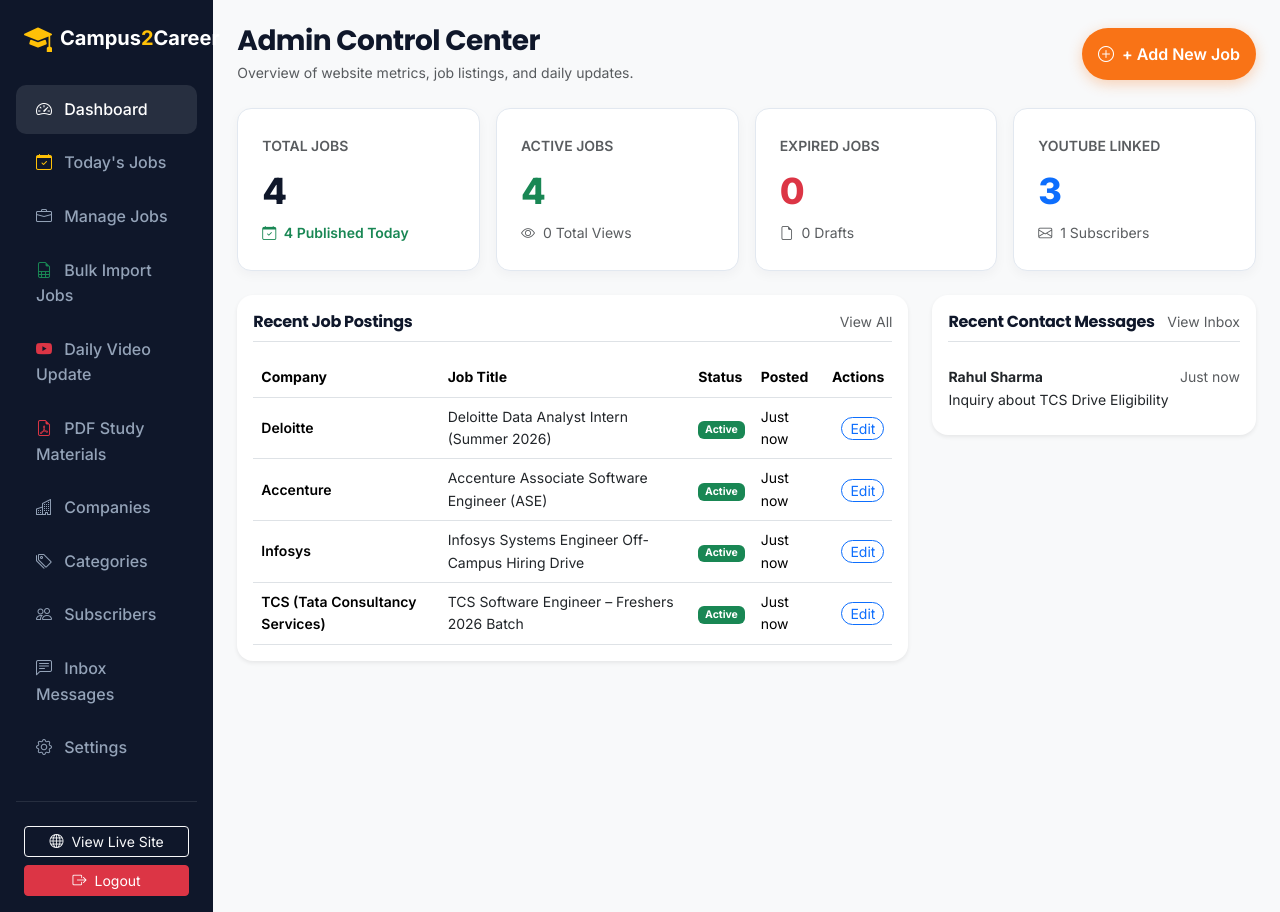
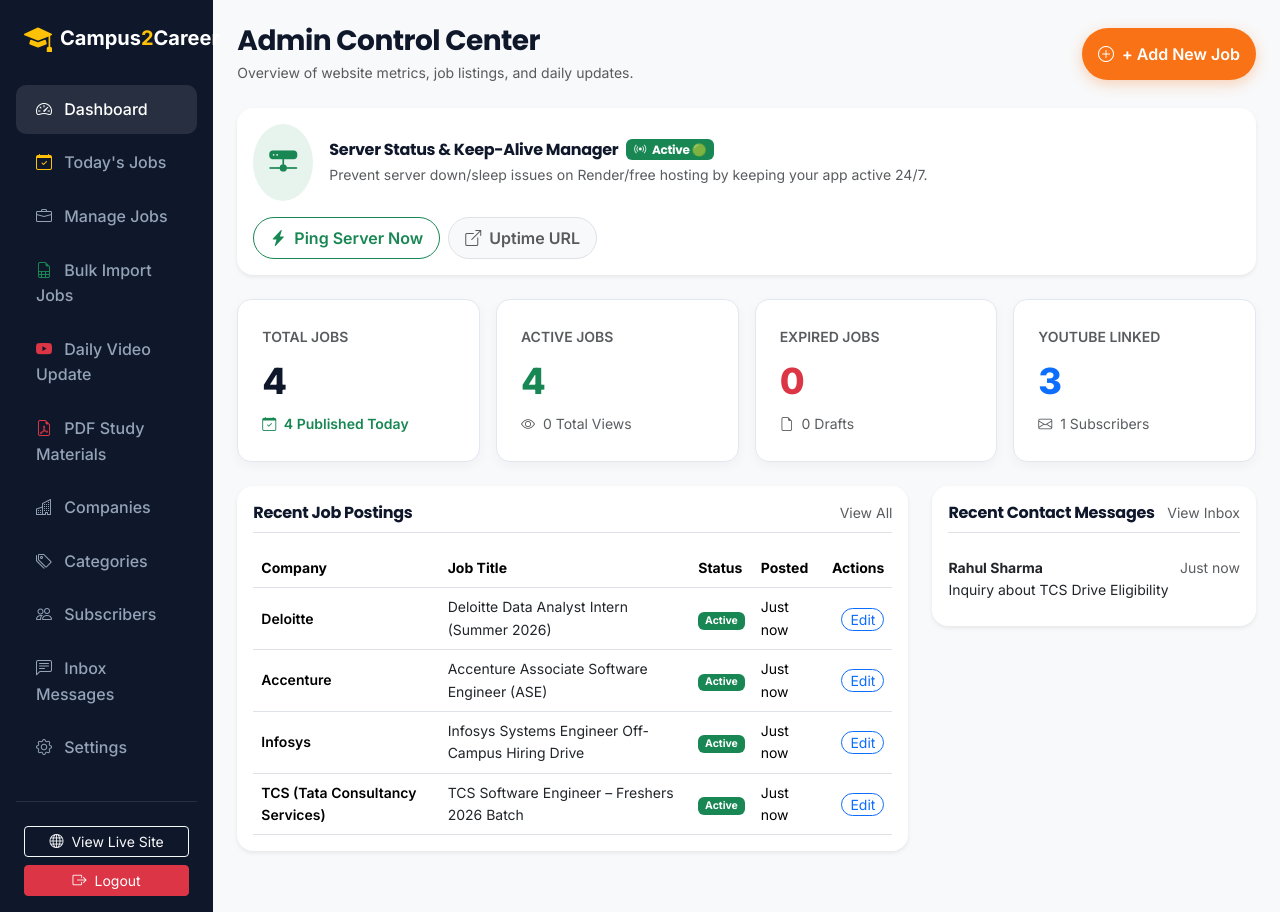
Before and after one commit to challajaipalreddy/jobportal, a Flask app: page /admin/dashboard in a window 1280 px wide. Run offline with Flask 3, Linux system fonts and the light colour scheme; a user stored in the database is signed in.

Commit message:
Add Server Status and Ping Keep-Alive Button to Admin Dashboard

```diff
--- a/app/admin/routes.py
+++ b/app/admin/routes.py
@@ -1118,3 +1118,16 @@ def ai_autopilot():
                            last_run=last_run.value if last_run else 'Never',
                            logs=None,
                            title='AI Autopilot Job Finder - Admin')
+
+@admin_bp.route('/api/ping', methods=['POST', 'GET'])
+def admin_ping_server():
+    import time
+    start_time = time.time()
+    now_str = datetime.utcnow().strftime('%Y-%m-%d %H:%M:%S UTC')
+    elapsed_ms = round((time.time() - start_time) * 1000, 2)
+    return jsonify({
+        'status': 'online',
+        'message': 'Keep-alive ping sent successfully! Server is active & awake.',
+        'timestamp': now_str,
+        'response_time': f"{elapsed_ms}ms"
+    }), 200
--- a/templates/admin/dashboard.html
+++ b/templates/admin/dashboard.html
@@ -12,6 +12,65 @@
         <i class="bi bi-plus-circle me-1"></i> + Add New Job
     </a>
 </div>
+
+<!-- Server Health & Keep-Alive Control Card -->
+<div class="card border-0 shadow-sm rounded-4 p-3 mb-4 bg-white">
+    <div class="d-flex flex-wrap align-items-center justify-content-between gap-3">
+        <div class="d-flex align-items-center gap-3">
+            <div class="p-3 bg-success bg-opacity-10 text-success rounded-circle">
+                <i class="bi bi-hdd-network-fill fs-3"></i>
+            </div>
+            <div>
+                <h6 class="fw-bold mb-1 d-flex align-items-center gap-2">
+                    Server Status & Keep-Alive Manager
+                    <span class="badge bg-success" id="serverPingBadge"><i class="bi bi-broadcast me-1"></i> Active 🟢</span>
+                </h6>
+                <p class="text-muted small mb-0">Prevent server down/sleep issues on Render/free hosting by keeping your app active 24/7.</p>
+            </div>
+        </div>
+        <div class="d-flex align-items-center gap-2">
+            <button type="button" class="btn btn-outline-success rounded-pill px-3 py-2 fw-semibold" id="btnPingServer" onclick="pingServerNow()">
+                <i class="bi bi-lightning-charge-fill me-1"></i> Ping Server Now
+            </button>
+            <a href="{{ url_for('api.health_check') }}" target="_blank" class="btn btn-light rounded-pill px-3 py-2 text-muted fw-semibold border">
+                <i class="bi bi-box-arrow-up-right me-1"></i> Uptime URL
+            </a>
+        </div>
+    </div>
+    <div class="mt-2 text-muted extra-small d-none" id="pingStatusDetails"></div>
+</div>
+
+<script>
+function pingServerNow() {
+    const btn = document.getElementById('btnPingServer');
+    const badge = document.getElementById('serverPingBadge');
+    const details = document.getElementById('pingStatusDetails');
+
+    btn.disabled = true;
+    btn.innerHTML = '<span class="spinner-border spinner-border-sm me-1"></span> Pinging...';
+
+    fetch('{{ url_for("admin.admin_ping_server") }}', {
+        method: 'POST',
+        headers: { 'Content-Type': 'application/json' }
+    })
+    .then(res => res.json())
+    .then(data => {
+        btn.disabled = false;
+        btn.innerHTML = '<i class="bi bi-lightning-charge-fill me-1"></i> Ping Server Now';
+        badge.className = 'badge bg-success';
+        badge.innerHTML = '<i class="bi bi-broadcast me-1"></i> Active 🟢 (' + data.response_time + ')';
+        details.classList.remove('d-none');
+        details.innerHTML = '<span class="text-success"><i class="bi bi-check-circle-fill me-1"></i> ' + data.message + ' | Time: ' + data.timestamp + '</span>';
+    })
+    .catch(err => {
+        btn.disabled = false;
+        btn.innerHTML = '<i class="bi bi-arrow-clockwise me-1"></i> Retry Ping';
+        badge.className = 'badge bg-danger';
+        badge.innerHTML = 'Ping Failed';
+    });
+}
+</script>
+
 
 <!-- Stats Row -->
 <div class="row g-3 mb-4">
```
Also changed, not shown: app/api/routes.py (+10 -0 lines).
